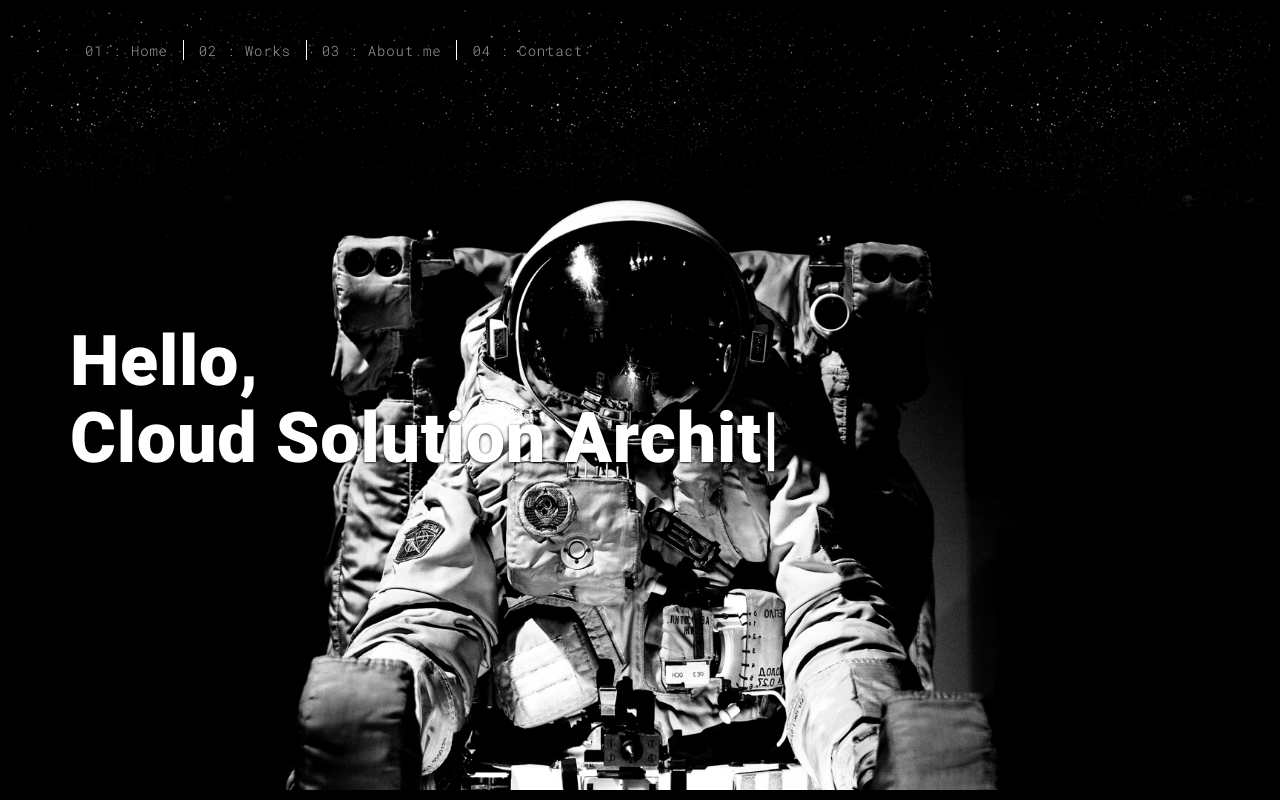
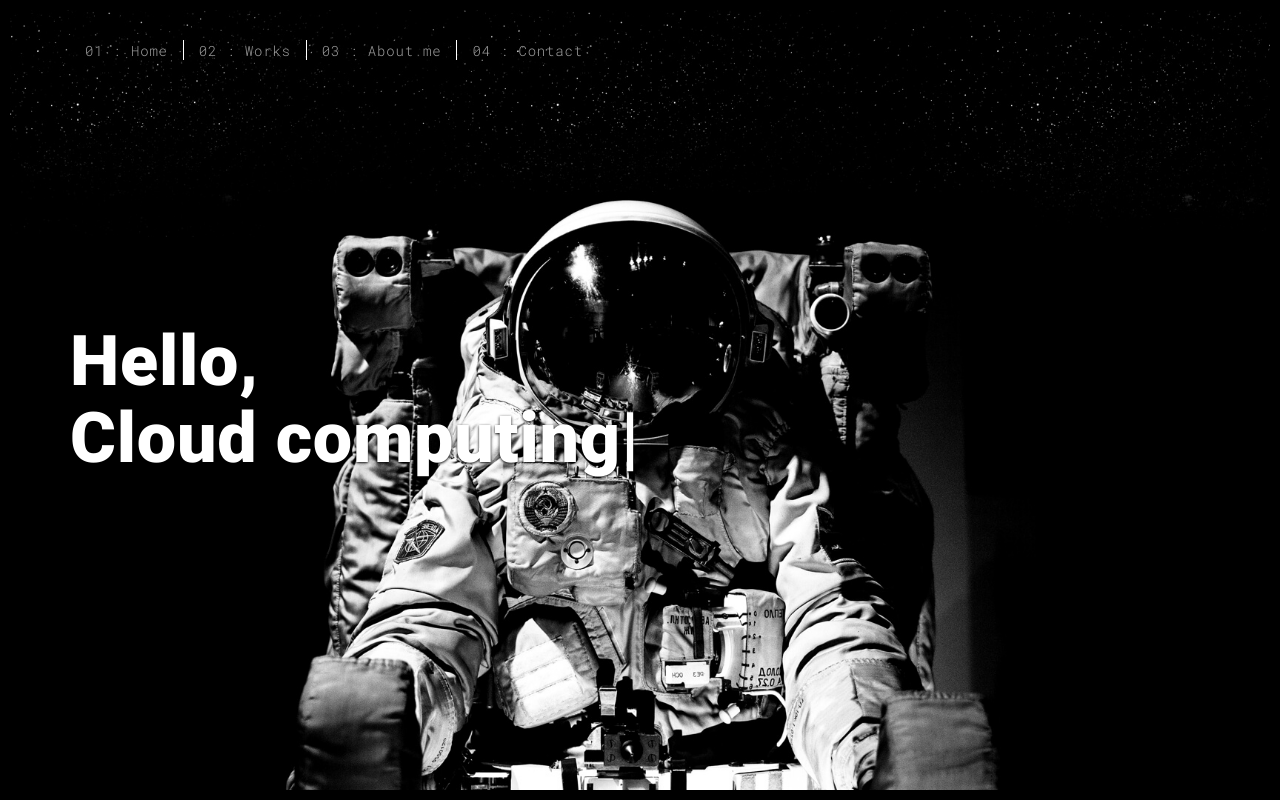
Before and after one commit to amjad30nagori/amjadwebsite, a Flask app: page / in a window 1280 px wide. Run offline with Flask 2, Linux system fonts and the light colour scheme; some libraries are stand-ins or nearby versions.

Commit message:
Update index.html

```diff
--- a/templates/index.html
+++ b/templates/index.html
@@ -57,8 +57,8 @@
             <div class="text-content">
               <h1>Hello,<br>
                 <span id="typed-strings">
-                  <span>This is Amjad Nagori</span>
-                  <span>Cloud Solution Architect</span>
+                  <span>This is Azure Training</span>
+                  <span>Cloud computing</span>
                 </span>
                 <span id="typed"></span>
               </h1>
```
